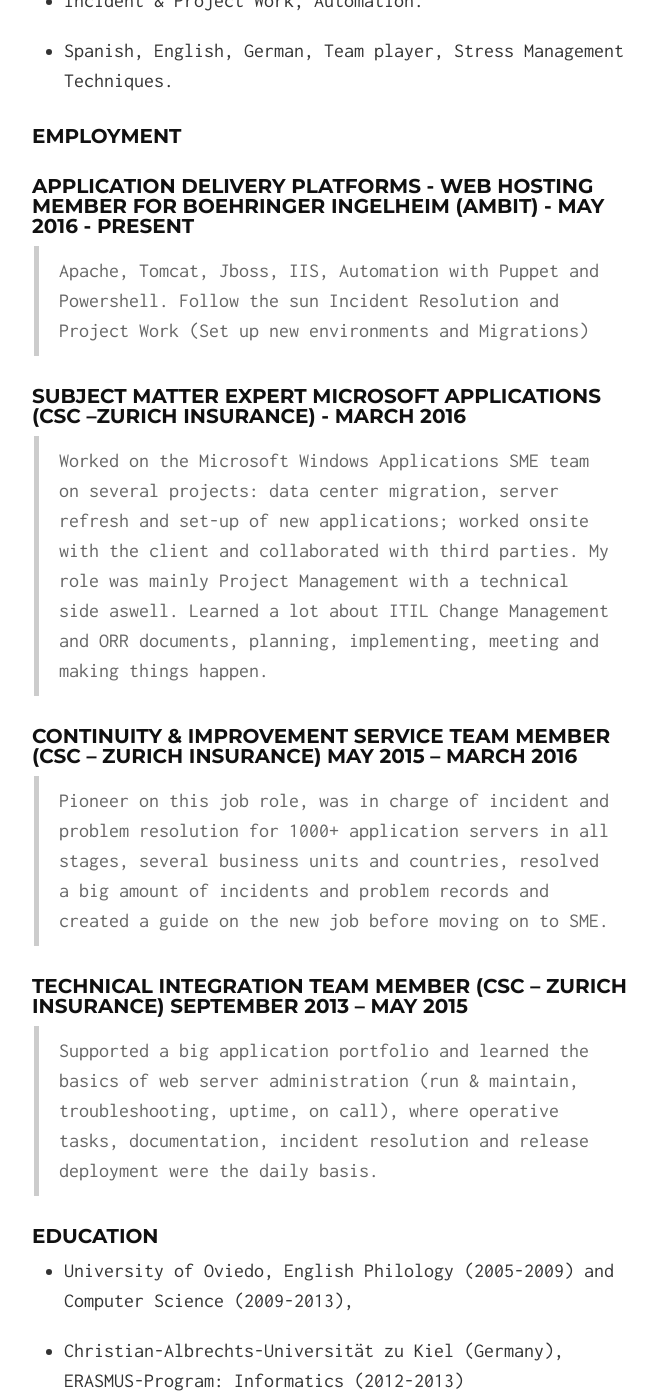
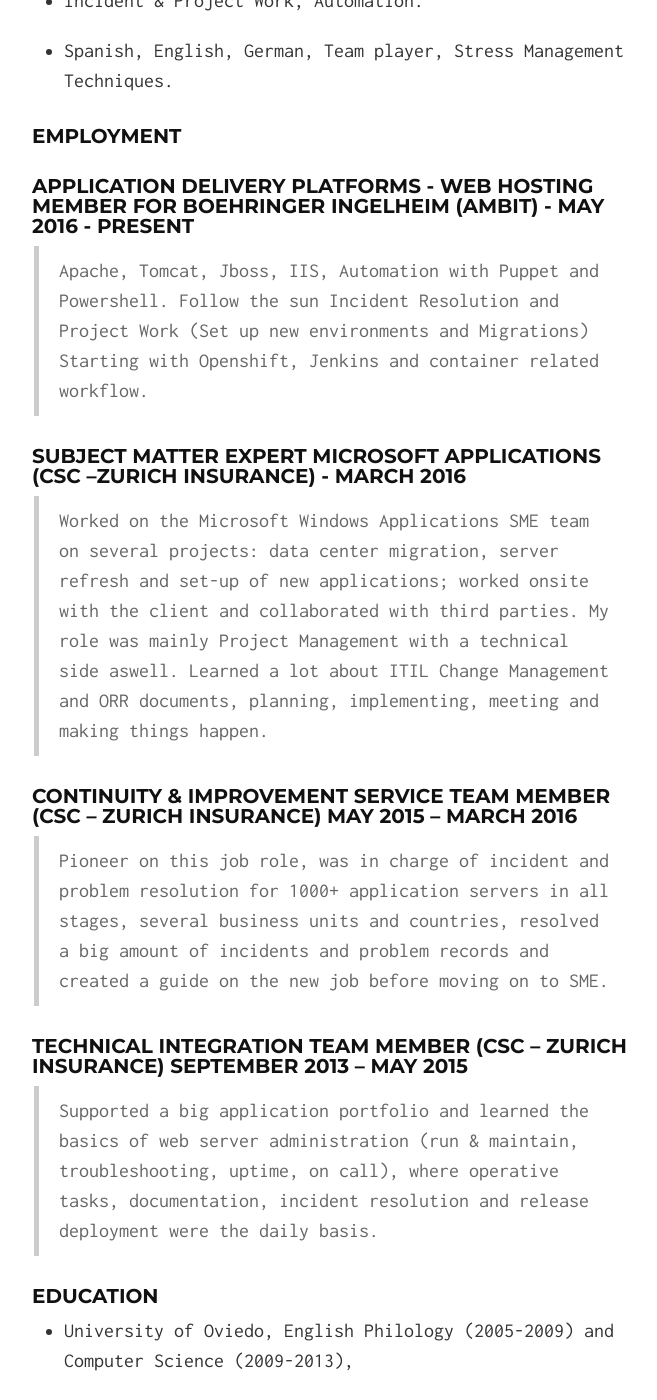
Before and after one commit to alexmeise/alexmeise.github.io, a Jekyll site: the page built from cv.md, in a window 1280 px wide and 1400 px high, scrolled down 784 px. Shown: the whole window, without its empty margins (306-963 px from the left). Built offline with Jekyll 4.4.1, drawn with Linux system fonts in a browser that asks for light colours; our own code applies the rules of GitHub Pages for plain Markdown files; some of the changed text lies outside the part shown.

Commit message:
Update cv.md

```diff
--- a/cv.md
+++ b/cv.md
@@ -16,7 +16,7 @@
 
 #### Application Delivery Platforms - Web Hosting Member for Boehringer Ingelheim (Ambit) - May 2016 - Present
 
-> Apache, Tomcat, Jboss, IIS, Automation with Puppet and Powershell. Follow the sun Incident Resolution and Project Work (Set up new environments and Migrations)
+> Apache, Tomcat, Jboss, IIS, Automation with Puppet and Powershell. Follow the sun Incident Resolution and Project Work (Set up new environments and Migrations) Starting with Openshift, Jenkins and container related workflow.
 
 #### Subject Matter Expert Microsoft Applications (CSC –Zurich Insurance) - March 2016
 
@@ -48,6 +49,7 @@
     *   UNIX (Debian, Red Hat, Solaris, AIX),
 *   Web (IIS 6, 7.5 & 8.5, Tomcat 5, 6 & 7, Apache 2.2 & 2.4, JBoss).
 *   Devops (Puppet, Gitlab, Github, PowerShell)
+*   Containers and Workflow (Openshift, Jenkins, Nexus, Git)
 *   Ticketing & monitoring (ServiceNow, Remedy, TIVOLI, VMWare Service Manager),
 *   High availability environments with the latest technologies such as VMWare, Citrix, SQL, ORACLE, Reverse Proxy, Firewall, DB2, Mainframe, MQ Series, AS400, Load Runner,
 *   Prepared & presented Information (MS Visio, MS Office, MindMaps, PhotoShop, GIMP, Gephi),
```
Also changed, not shown: other parts of cv.md (+1 -0 lines).
